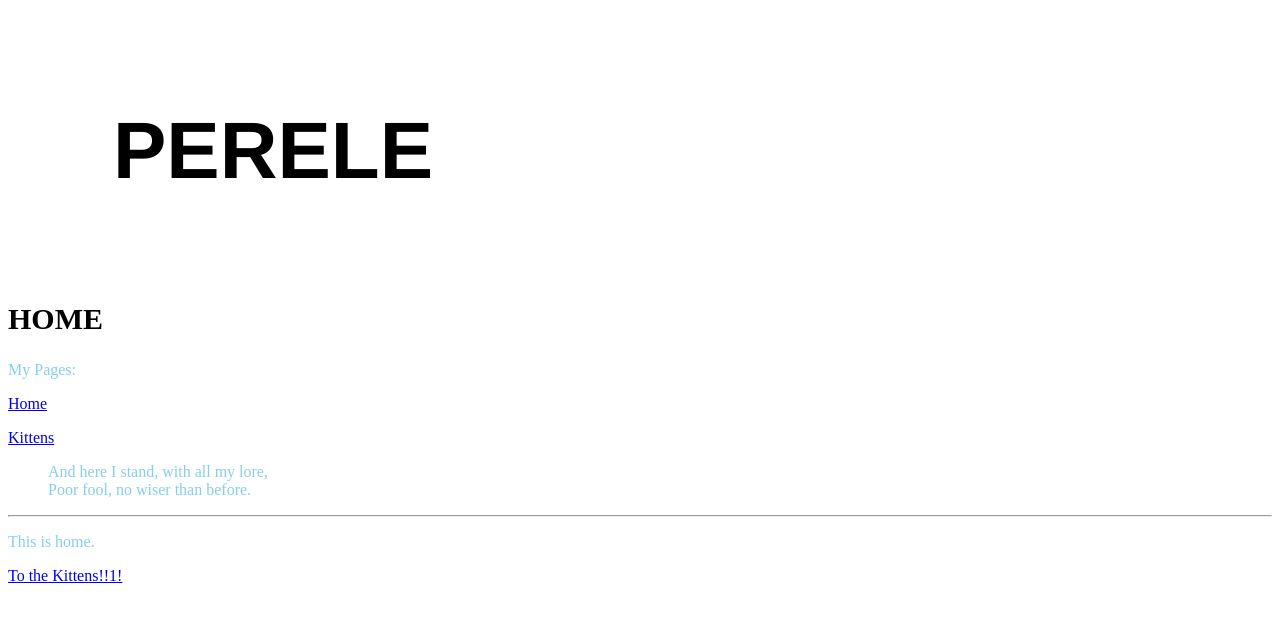
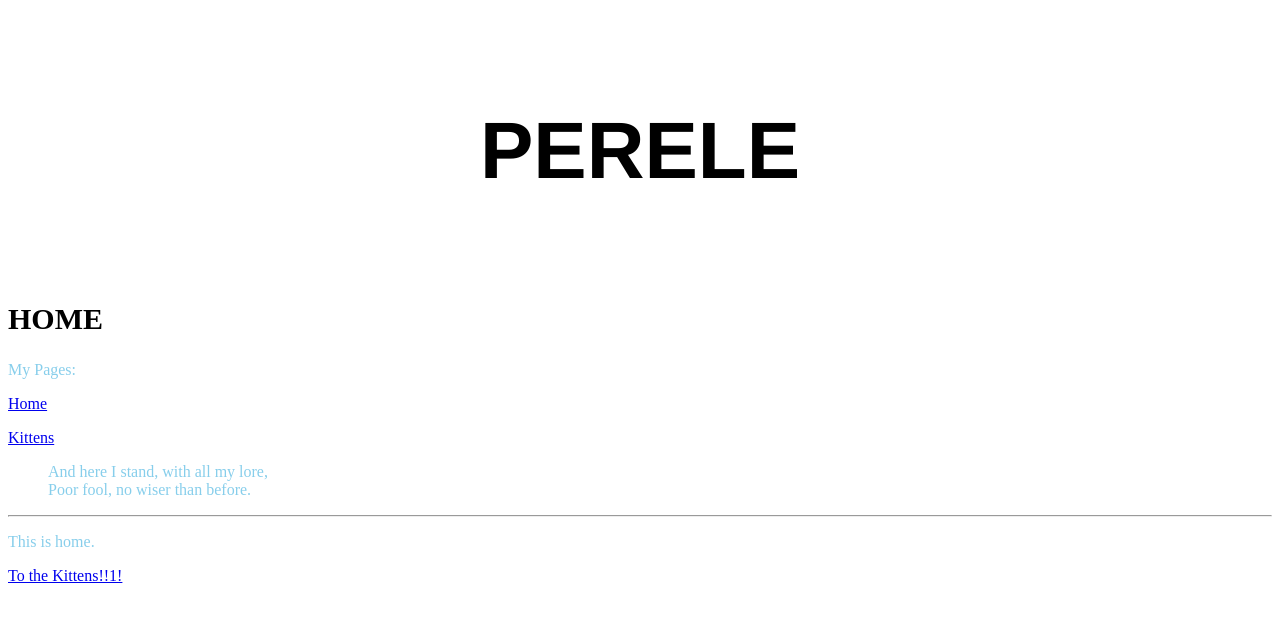
Before and after one commit to Perele/Perele.github.io, a Jekyll site: the page built from index.html, in a window 1280 px wide. Shown: the top 622 px of the page. Built offline with Jekyll 4.4.1, drawn with Linux system fonts in a browser that asks for light colours.

Commit message:
Update style.css

```diff
--- a/css/style.css
+++ b/css/style.css
@@ -2,7 +2,7 @@ h1 {color: black;
     font-family: Helvetica;
     font-size: 80px;
     text-transform: uppercase;
-    border: 10px black;
+    text-align: center;
     margin: 100px;
     padding: 5px;}
 h2 {font-size: 30px;
```
